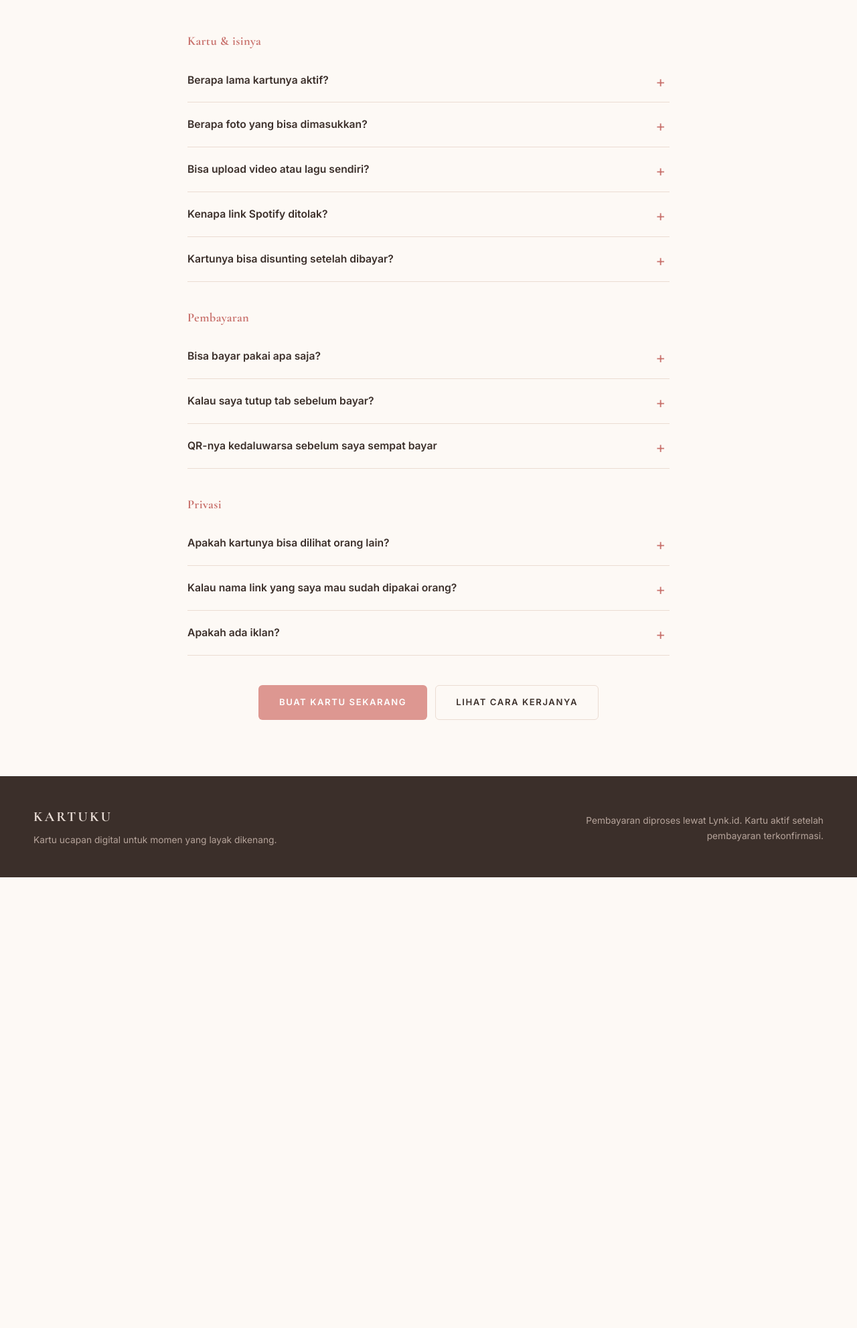
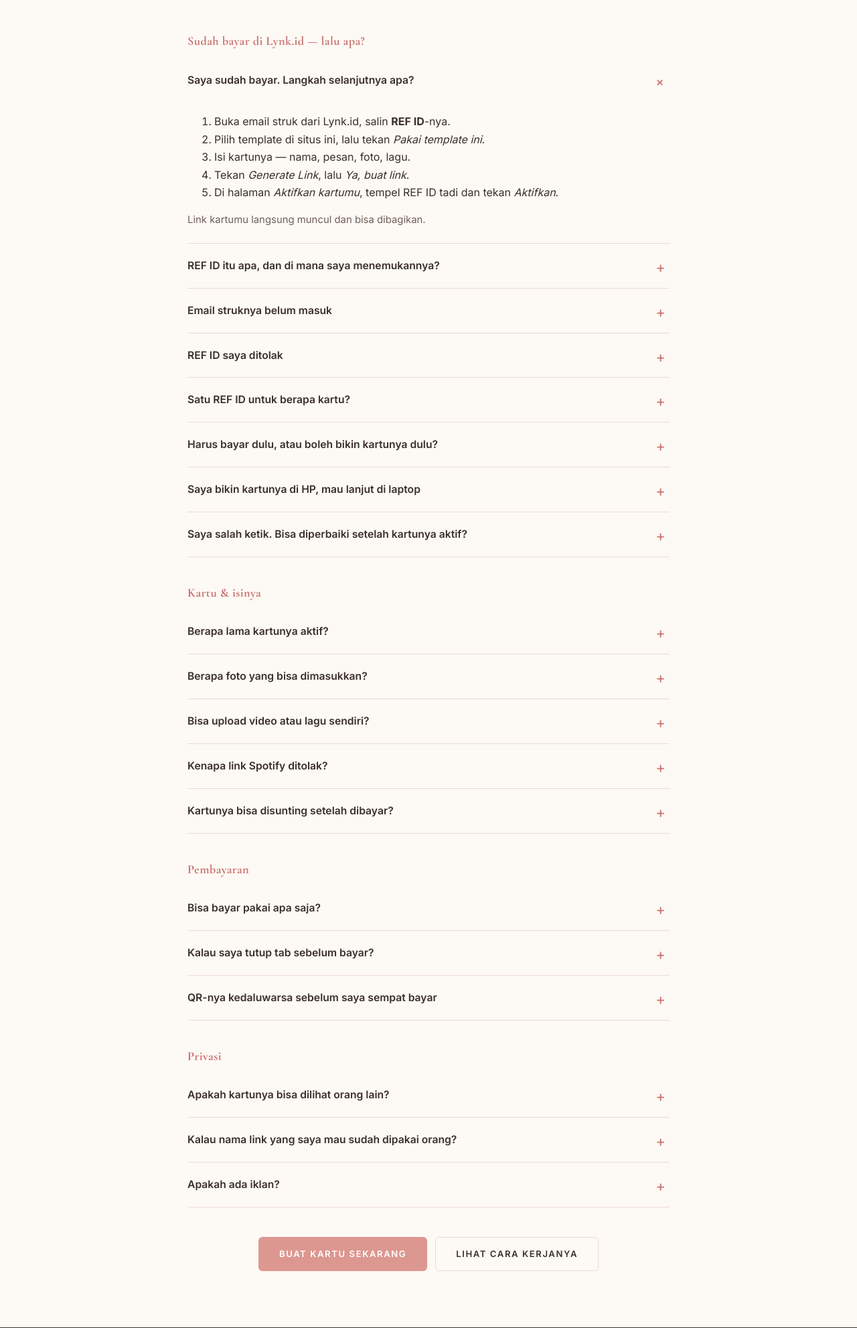
Before and after one commit to alvarezajovan10-source/kartuku, a Django app: page /faq/ in a window 1280 px wide. Shown: the part 264-2247 px from the top of the page at 67% size. Before the commit the page ends 1574 px from the top, so only its background shows below. Run offline with Django 5.2, Linux system fonts and the light colour scheme; parts of the project's set-up code (start-up, migrations or seed data) failed here and were passed over.

Commit message:
FAQ untuk pembeli Lynk, plus teks siap tempel ke Lynk
Halaman /faq/ dapat kelompok baru "Sudah bayar di Lynk.id — lalu apa?",
delapan pertanyaan, ditaruh PALING ATAS mendahului pertanyaan sebelum-beli:
yang membacanya adalah orang yang sudah membayar dan sedang bingung, dan
orang seperti itu tidak menggulir mencari-cari. Pertanyaan pertamanya
dibiarkan terbuka karena alasan yang sama.

docs/05-TEKS-LYNK.md berisi dua tulisan yang disalin tangan ke Lynk.id:
pesan setelah checkout dan deskripsi produk. Disimpan di repo supaya kalau
alur aktivasi berubah, ketahuan mana yang ikut harus diperbarui — tidak ada
yang menyalinnya otomatis.

Satu jawaban sempat salah dan ditangkap sebelum tayang: draf pertamanya
menjanjikan kartu masih bisa disunting sesudah diaktifkan. Tidak bisa —
ketiga endpoint penyimpanan menolak kartu lunas. Draft juga terikat ke satu
browser, bukan ke akun, jadi "lanjut di laptop" cuma berlaku untuk
aktivasinya. Larangan menulis janji itu ikut dicatat di dokumen Lynk.

Nama tombol dikutip persis seperti yang terlihat pembeli (Pakai template
ini / Generate Link / Ya, buat link / Aktifkan kartumu / Aktifkan).

Diperiksa di Chrome pada lebar HP dan laptop: 19 pertanyaan, empat
kelompok, tanpa gulir mendatar, tanpa error. 270 tes lulus.

Co-Authored-By: Claude Opus 5 <noreply@anthropic.com>

```diff
--- a/cards/templates/cards/pages/faq.html
+++ b/cards/templates/cards/pages/faq.html
@@ -7,6 +7,74 @@
   {% include "cards/pages/_head.html" with eyebrow="FAQ" heading="Pertanyaan yang sering muncul" lede="Belum terjawab? Tanyakan sebelum kamu membayar." %}
 
   <div class="faq faq-page">
+    {% comment %}
+      Kelompok ini sengaja PALING ATAS, mendahului pertanyaan sebelum-beli.
+      Isinya menjawab orang yang sudah membayar dan sedang bingung — dan orang
+      seperti itu tidak menggulir mencari-cari; mereka butuh satu jawaban
+      sekarang. Pertanyaan pertamanya dibiarkan terbuka karena alasan yang
+      sama.
+    {% endcomment %}
+    <h2 class="faq-group">Sudah bayar di Lynk.id — lalu apa?</h2>
+    <details open>
+      <summary>Saya sudah bayar. Langkah selanjutnya apa?</summary>
+      <ol>
+        <li>Buka email struk dari Lynk.id, salin <strong>REF ID</strong>-nya.</li>
+        <li>Pilih template di situs ini, lalu tekan <em>Pakai template ini</em>.</li>
+        <li>Isi kartunya — nama, pesan, foto, lagu.</li>
+        <li>Tekan <em>Generate Link</em>, lalu <em>Ya, buat link</em>.</li>
+        <li>Di halaman <em>Aktifkan kartumu</em>, tempel REF ID tadi dan tekan
+        <em>Aktifkan</em>.</li>
+      </ol>
+      <p>Link kartumu langsung muncul dan bisa dibagikan.</p>
+    </details>
+    <details>
+      <summary>REF ID itu apa, dan di mana saya menemukannya?</summary>
+      <p>REF ID adalah nomor bukti pembayaranmu dari Lynk.id — deretan huruf dan
+      angka panjang, misalnya <code>41f2ff397e7d53cffa6e8371e1ba6096</code>.
+      Ada di email struk yang Lynk kirim setelah kamu membayar. Salin apa
+      adanya, tanpa spasi.</p>
+    </details>
+    <details>
+      <summary>Email struknya belum masuk</summary>
+      <p>Cek folder Spam atau Promosi dulu — email struk paling sering mendarat
+      di sana. Kalau tetap tidak ada, buka riwayat pembelian di akun Lynk.id-mu;
+      REF ID-nya juga tercatat di sana. Masih belum ketemu? Hubungi kami dengan
+      menyebut email yang kamu pakai saat membeli.</p>
+    </details>
+    <details>
+      <summary>REF ID saya ditolak</summary>
+      <p>Tiga sebab yang paling sering: ada spasi ikut tersalin, REF ID-nya sudah
+      dipakai untuk kartu lain, atau pembayarannya belum sampai ke kami. Coba
+      salin ulang tanpa spasi. Kalau masih ditolak, tunggu beberapa menit lalu
+      ulangi — konfirmasi dari Lynk kadang datang terlambat.</p>
+    </details>
+    <details>
+      <summary>Satu REF ID untuk berapa kartu?</summary>
+      <p>Satu kartu. Kalau kamu memesan lebih dari satu di Lynk, REF ID yang sama
+      bisa dipakai sebanyak jumlah yang kamu beli — tempel lagi di kartu
+      berikutnya.</p>
+    </details>
+    <details>
+      <summary>Harus bayar dulu, atau boleh bikin kartunya dulu?</summary>
+      <p>Dua-duanya boleh. Kartu yang belum diaktifkan tetap tersimpan, jadi kamu
+      bisa menyiapkannya lebih dulu lalu membeli, atau sebaliknya. Yang penting
+      REF ID ditempel di halaman aktivasi kartunya.</p>
+    </details>
+    <details>
+      <summary>Saya bikin kartunya di HP, mau lanjut di laptop</summary>
+      <p>Menyuntingnya harus di browser yang sama — draft yang belum jadi
+      tersimpan di situ, bukan di akun. Yang bisa dari perangkat mana pun adalah
+      <em>mengaktifkannya</em>: simpan link halaman <em>Aktifkan kartumu</em>,
+      lalu buka di perangkat lain dan tempel REF ID-mu.</p>
+    </details>
+    <details>
+      <summary>Saya salah ketik. Bisa diperbaiki setelah kartunya aktif?</summary>
+      <p>Tidak bisa. Begitu kartunya aktif, isinya terkunci — itu sebabnya ada
+      pertanyaan "Kartu ini sudah selesai?" sebelum linknya dibuat. Periksa nama,
+      pesan, foto, dan lagunya di situ. Kalau terlanjur, hubungi kami dengan
+      menyebut link kartumu.</p>
+    </details>
+
     <h2 class="faq-group">Kartu &amp; isinya</h2>
     <details>
       <summary>Berapa lama kartunya aktif?</summary>
```
Also changed, not shown: docs/05-TEKS-LYNK.md (added, +118 -0 lines).
